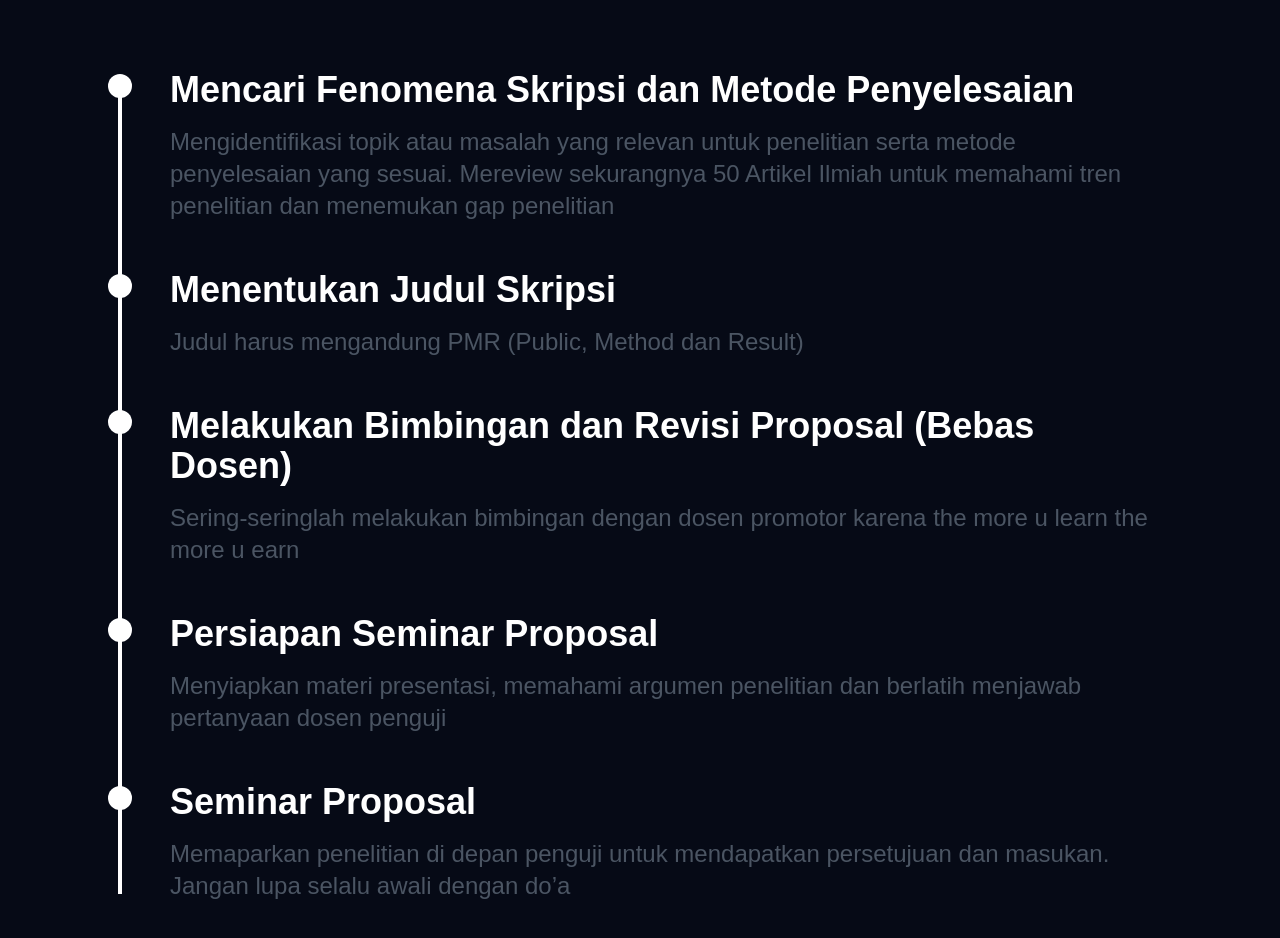
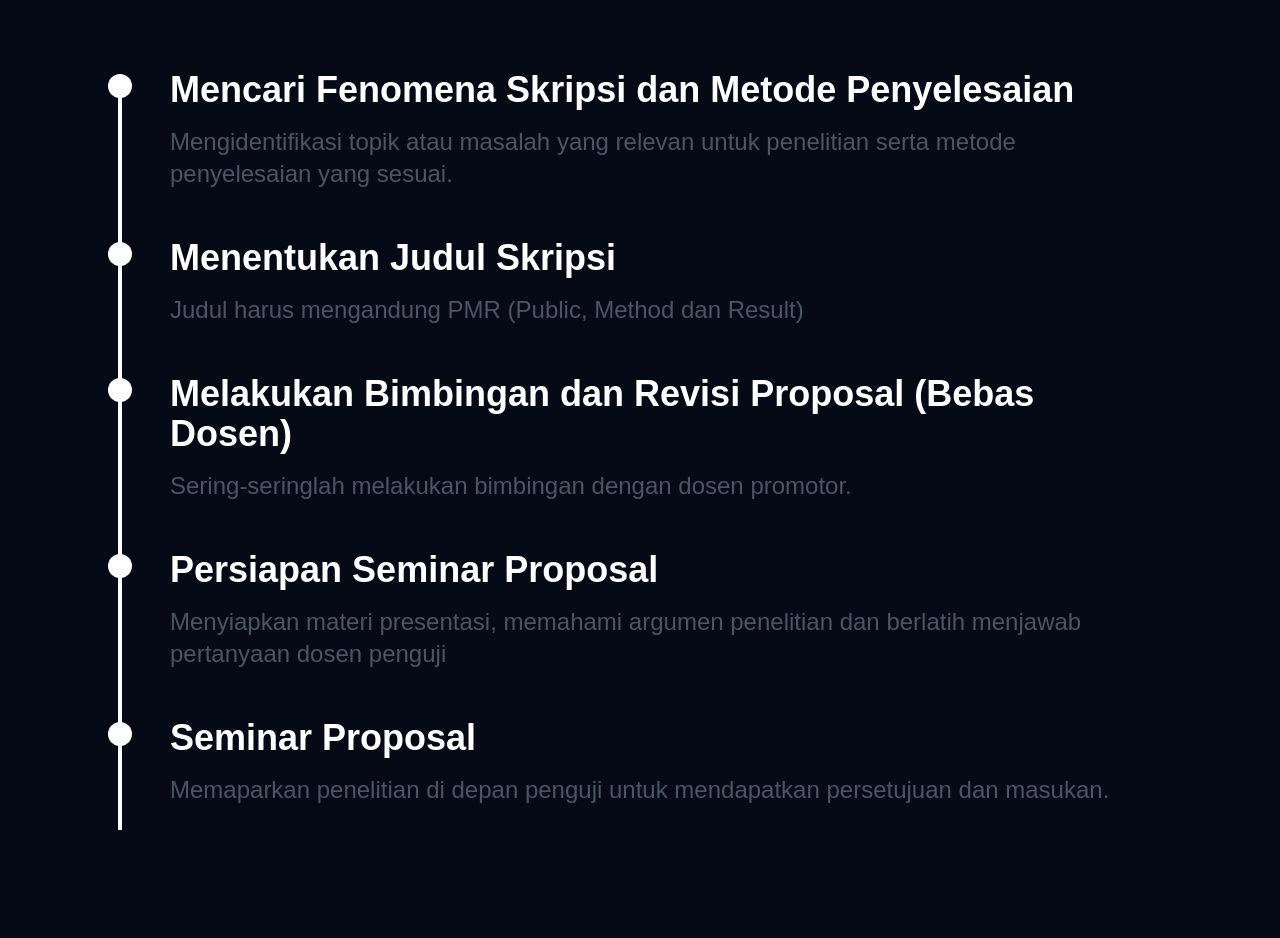
Before and after one commit to belum-ada-nama/Panduan-skripsi, a React (Vite) app: page / in a window 1280 px wide. Shown: the part 1860-2798 px from the top of the page. Built offline with nearby package versions, Linux system fonts and the light colour scheme.

Commit message:
fix: add intersection observer for visibility animation in TimeLine component

```diff
--- a/src/components/TimeLine.tsx
+++ b/src/components/TimeLine.tsx
@@ -1,7 +1,39 @@
-import React, { forwardRef, useState } from "react";
+import React, { forwardRef, useState, useRef, useEffect } from "react";
+import SectionTitle from "./SectionTitle";
 import Button from "./Button";
-import SectionTitle from "./SectionTitle";
 
+// Reusable hook to detect if an element is in the viewport
+function useOnScreen(ref: React.RefObject<HTMLElement>, rootMargin = "0px") {
+  const [isVisible, setIsVisible] = useState(false);
+
+  useEffect(() => {
+    const observer = new IntersectionObserver(
+      ([entry]) => {
+        setIsVisible(entry.isIntersecting);
+      },
+      {
+        rootMargin,
+        threshold: 0.2, // Trigger the animation when 20% of the element is in view
+      }
+    );
+
+    const currentRef = ref.current;
+
+    if (currentRef) {
+      observer.observe(currentRef);
+    }
+
+    return () => {
+      if (currentRef) {
+        observer.unobserve(currentRef);
+      }
+    };
+  }, [ref, rootMargin]);
+
+  return isVisible;
+}
+
+// TimeLine Section Component
 interface TimeLineProps {
   ref?: React.RefObject<HTMLDivElement>;
 }
@@ -9,88 +41,30 @@ interface SectionTimeLineProps {
   activeContent: "preProposal" | "preSidang" | "preWisuda";
   setActiveContent: React.Dispatch<React.SetStateAction<"preProposal" | "preSidang" | "preWisuda">>;
 }
-interface TimelineBlokAkhirProps {
-  title: string;
-  description?: string;
 
-}
-interface TimelineBlokRightProps {
-  title: string;
-  description?: string;
-}
 const TimeLine = forwardRef<HTMLDivElement, TimeLineProps>((_, ref) => {
   const [activeContent, setActiveContent] = useState<"preProposal" | "preSidang" | "preWisuda">("preProposal");
 
   const contentData: { [key in "preProposal" | "preSidang" | "preWisuda"]: { title: string; description?: string }[] } = {
     preProposal: [
-      {
-        title: "Mencari Fenomena Skripsi dan Metode Penyelesaian",
-        description: "Mengidentifikasi topik atau masalah yang relevan untuk penelitian serta metode penyelesaian yang sesuai. Mereview sekurangnya 50 Artikel Ilmiah untuk memahami tren penelitian dan menemukan gap penelitian",
-      },
-      {
-        title: "Menentukan Judul Skripsi",
-        description: "Judul harus mengandung PMR (Public, Method dan Result)",
-      },
-      {
-        title: "Melakukan Bimbingan dan Revisi Proposal (Bebas Dosen)",
-        description: "Sering-seringlah melakukan bimbingan dengan dosen promotor karena the more u learn the more u earn",
-      },
-      {
-        title: "Persiapan Seminar Proposal",
-        description: "Menyiapkan materi presentasi, memahami argumen penelitian dan berlatih menjawab pertanyaan dosen penguji",
-      },
-      {
-        title: "Seminar Proposal",
-        description: "Memaparkan penelitian di depan penguji untuk mendapatkan persetujuan dan masukan. Jangan lupa selalu awali dengan do’a",
-      },
+      { title: "Mencari Fenomena Skripsi dan Metode Penyelesaian", description: "Mengidentifikasi topik atau masalah yang relevan untuk penelitian serta metode penyelesaian yang sesuai." },
+      { title: "Menentukan Judul Skripsi", description: "Judul harus mengandung PMR (Public, Method dan Result)" },
+      { title: "Melakukan Bimbingan dan Revisi Proposal (Bebas Dosen)", description: "Sering-seringlah melakukan bimbingan dengan dosen promotor." },
+      { title: "Persiapan Seminar Proposal", description: "Menyiapkan materi presentasi, memahami argumen penelitian dan berlatih menjawab pertanyaan dosen penguji" },
+      { title: "Seminar Proposal", description: "Memaparkan penelitian di depan penguji untuk mendapatkan persetujuan dan masukan." },
     ],
     preSidang: [
-      {
-        title: "Persiapan Sidang Skripsi",
-        description: "Menyiapkan dokumen dan presentasi untuk sidang skripsi.",
-      },
-      {
-        title: "Melanjutkan Skripsi Bab 4 - 5",
-        description: "Menyusun hasil penelitian dan pembahasan",
-      },
-      {
-        title: "Melakukan Bimbingan dan Revisi Proposal",
-        description: "Menyelesaikan perbaikan bab 4 dan 5",
-      },
-      {
-        title: "Submit Jurnal Minimal Sinta 4",
-        description: "Membuat artikel penelitian dari Skripsi dan mengirimkan artikel penelitian tersebut ke jurnal",
-      },
-      {
-        title: "Sidang",
-        description: "Melaksanakan sidang untuk mempertahankan hasil penelitian",
-      },
+      { title: "Persiapan Sidang Skripsi", description: "Menyiapkan dokumen dan presentasi untuk sidang skripsi." },
+      { title: "Melanjutkan Skripsi Bab 4 - 5", description: "Menyusun hasil penelitian dan pembahasan." },
+      { title: "Melakukan Bimbingan dan Revisi Proposal", description: "Menyelesaikan perbaikan bab 4 dan 5." },
+      { title: "Submit Jurnal Minimal Sinta 4", description: "Membuat artikel penelitian dari Skripsi dan mengirimkan artikel penelitian tersebut ke jurnal." },
+      { title: "Sidang", description: "Melaksanakan sidang untuk mempertahankan hasil penelitian." },
     ],
     preWisuda: [
-      {
-        title: "Revisi Post Sidang",
-        description: "Melakukan perbaikan berdasarkan masukan dari sidang.",
-      },
-      {
-        title: "Pengumpulan Berkas Skripsi",
-        description: "Menyelesaikan semua dokumen administratif",
-      },
-      {
-        title: "Yudisium",
-        description: "Penetapan kelulusan oleh fakultas",
-      },
-      {
-        title: "Melakukan Bimbingan dan Revisi Proposal (Bebas Dosen)",
-        description: "Sering-seringlah melakukan bimbingan dengan dosen promotor karena the more u learn the more u earn",
-      },
-      {
-        title: "Persiapan Seminar Proposal",
-        description: "Menyiapkan materi presentasi, memahami argumen penelitian dan berlatih menjawab pertanyaan dosen penguji",
-      },
-      {
-        title: "Finish - War is over"
-      }
-
+      { title: "Revisi Post Sidang", description: "Melakukan perbaikan berdasarkan masukan dari sidang." },
+      { title: "Pengumpulan Berkas Skripsi", description: "Menyelesaikan semua dokumen administratif." },
+      { title: "Yudisium", description: "Penetapan kelulusan oleh fakultas." },
+      { title: "Finish - War is over" },
     ],
   };
 
@@ -118,8 +92,7 @@ const TimeLine = forwardRef<HTMLDivElement, TimeLineProps>((_, ref) => {
 
 export default TimeLine;
 
-
-
+// SectionTimeLine Component to toggle between timeline stages
 function SectionTimeLine({ activeContent, setActiveContent }: SectionTimeLineProps) {
   return (
     <div className="flex flex-col items-center mb-20 ">
@@ -156,11 +129,21 @@ function SectionTimeLine({ activeContent, setActiveContent }: SectionTimeLinePro
   );
 }
 
+interface TimelineBloks {
+  title: string;
+  description?: string;
+}
 
+// TimelineBlokRight for individual timeline blocks
+function TimelineBlokRight({ title, description }: TimelineBloks) {
+  const ref = useRef<HTMLDivElement | null>(null);
+  const isVisible = useOnScreen(ref);
 
-function TimelineBlokRight({ title, description }: TimelineBlokRightProps) {
   return (
-    <div className="flex space-x-12 h-auto border-white ">
+    <div
+      ref={ref}
+      className={`flex space-x-12 h-auto border-white transition-all duration-1000 transform ${isVisible ? "opacity-100 translate-y-0" : "opacity-0 translate-y-10"}`}
+    >
       <div className="flex  flex-col ">
         <div className="relative top-4">
           <div className="w-6 h-6 bg-white rounded-full absolute -top-1/2 left-1/2 -translate-x-1/2 -translate-y-1/2 flex items-center justify-center"></div>
@@ -183,11 +166,16 @@ function TimelineBlokRight({ title, description }: TimelineBlokRightProps) {
   );
 }
 
+// TimelineBlokAkhir for the last block in the timeline
+function TimelineBlokAkhir({ title, description }: TimelineBloks) {
+  const ref = useRef<HTMLDivElement | null>(null);
+  const isVisible = useOnScreen(ref);
 
-
-function TimelineBlokAkhir({ title, description }: TimelineBlokAkhirProps) {
   return (
-    <div className="flex space-x-12 h-auto ">
+    <div
+      ref={ref}
+      className={`flex space-x-12 h-auto transition-all duration-1000 transform ${isVisible ? "opacity-100 translate-y-0" : "opacity-0 translate-y-10"}`}
+    >
       <div className="flex  flex-col ">
         <div className="relative top-4">
           <div className="w-6 h-6 bg-white rounded-full absolute -top-1/2 left-1/2 -translate-x-1/2 -translate-y-1/2 flex items-center justify-center"></div>
```
